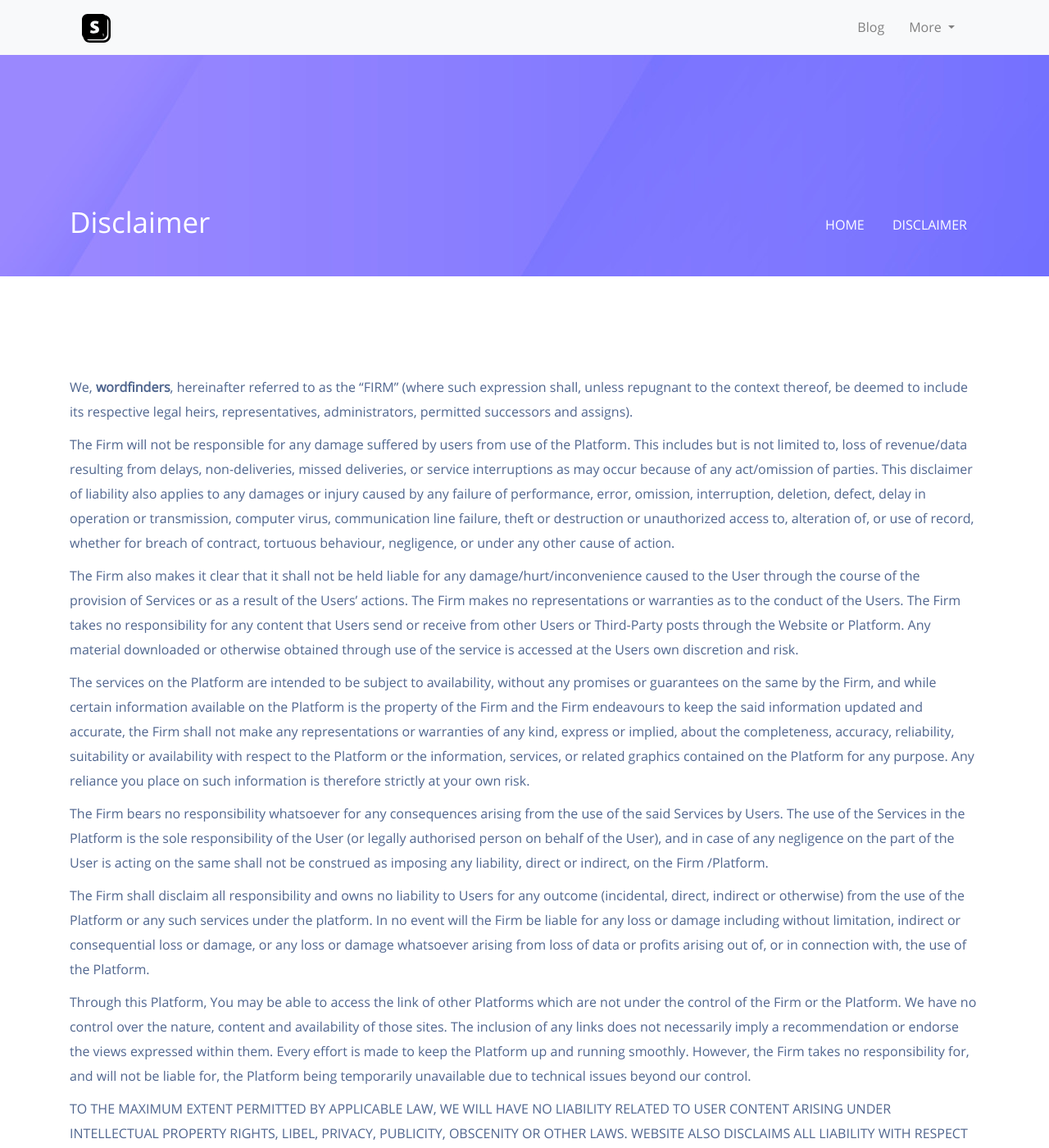
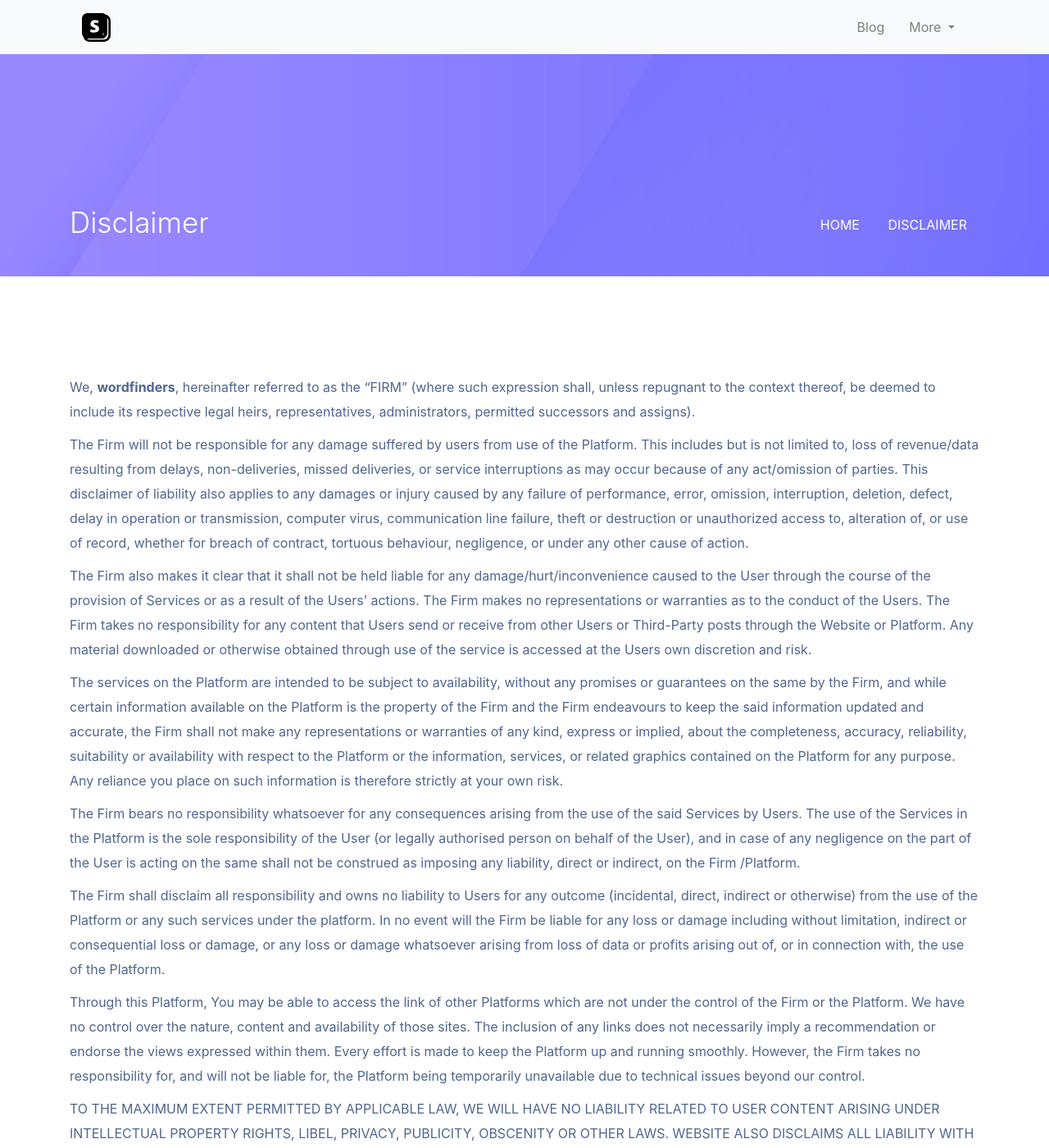
Before and after one commit to ManpreetChoudhary/word-games-theme, a Jekyll site: the page built from pages/disclaimer.md, in a window 1280 px wide and 1400 px high. Shown: the whole window at 82% size. Built offline with Jekyll 4.4.1, drawn with Linux system fonts in a browser that asks for light colours.

Commit message:
version updated

```diff
--- a/assets/css/style.css
+++ b/assets/css/style.css
@@ -1,13 +1,8 @@
 /* styling........ */
-@font-face {
-  font-family: myFirstFont;
-  src: url(../../OpenSans-Regular.ttf);
-}
 * {
   margin: 0;
   padding: 0;
   box-sizing: border-box;
-  font-family: myFirstFont !important;
 }
 :root {
   --txtColor: #000;
```
Also changed, not shown: Gemfile.lock, OpenSans-Regular.ttf (deleted), word-games-theme.gemspec.
